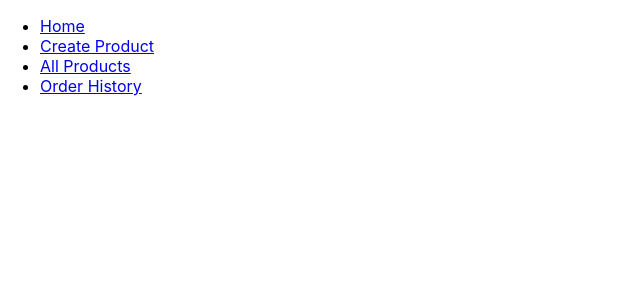
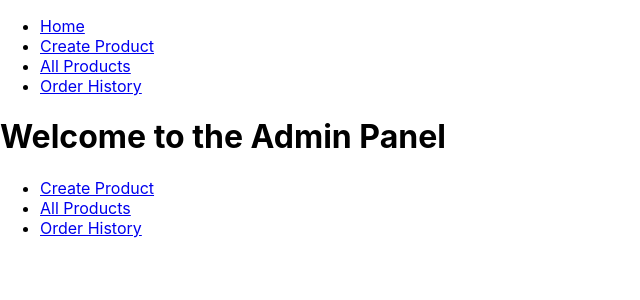
Before and after one commit to navnath-auti/AdminPanelFrontEnd, a React (Create React App) app: page / in a window 1280 px wide. Shown: the top 300 px of the page, without its empty margins (0-640 px from the left). Built offline with nearby package versions, Linux system fonts and the light colour scheme.

Commit message:
new feature added 2

```diff
--- a/src/Routes.js
+++ b/src/Routes.js
@@ -18,7 +18,7 @@ function Routes1() {
         {" "}
         {/* Wrap your routes with the Layout component */}
         <Routes>
-          <Route exact path="/" component={HomePage} />
+          <Route path="/" element={<HomePage />} exact />
           <Route path="/create" element={<ProductForm />} exact />
           <Route path="/products" element={<ProductList />} exact />
           {/* <Route path="/orders" component={OrderHistory} /> */}
--- a/src/components/NavigationBar.js
+++ b/src/components/NavigationBar.js
@@ -6,7 +6,7 @@ function NavigationBar() {
     <nav>
       <ul>
         <li>
-          <Link to="#">Home</Link>
+          <Link to="/">Home</Link>
         </li>
         <li>
           <Link to="/create">Create Product</Link>
```
